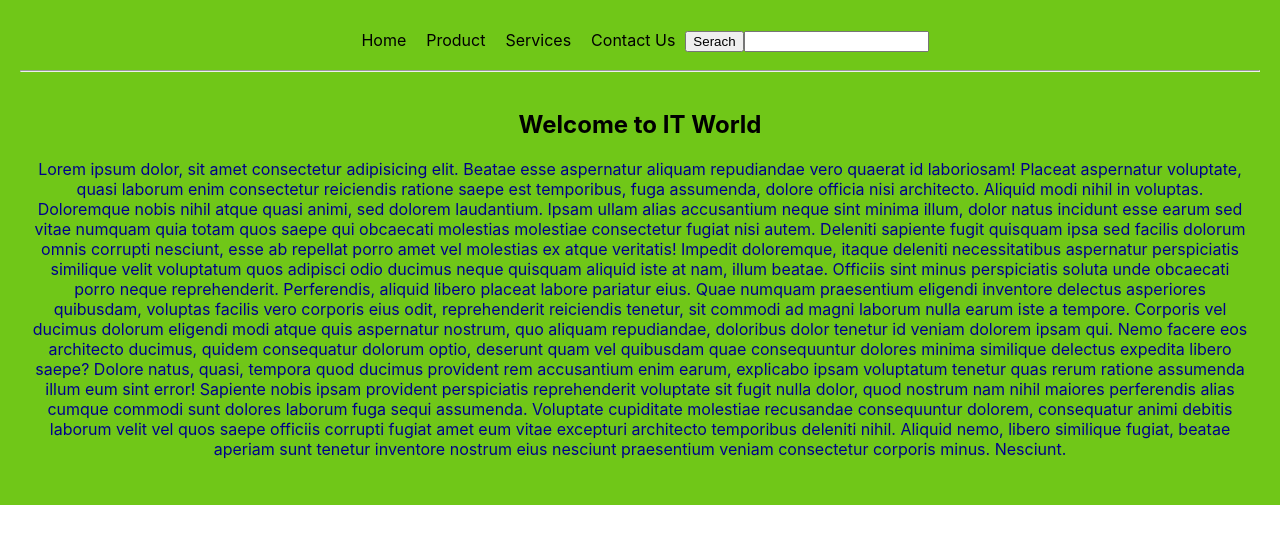
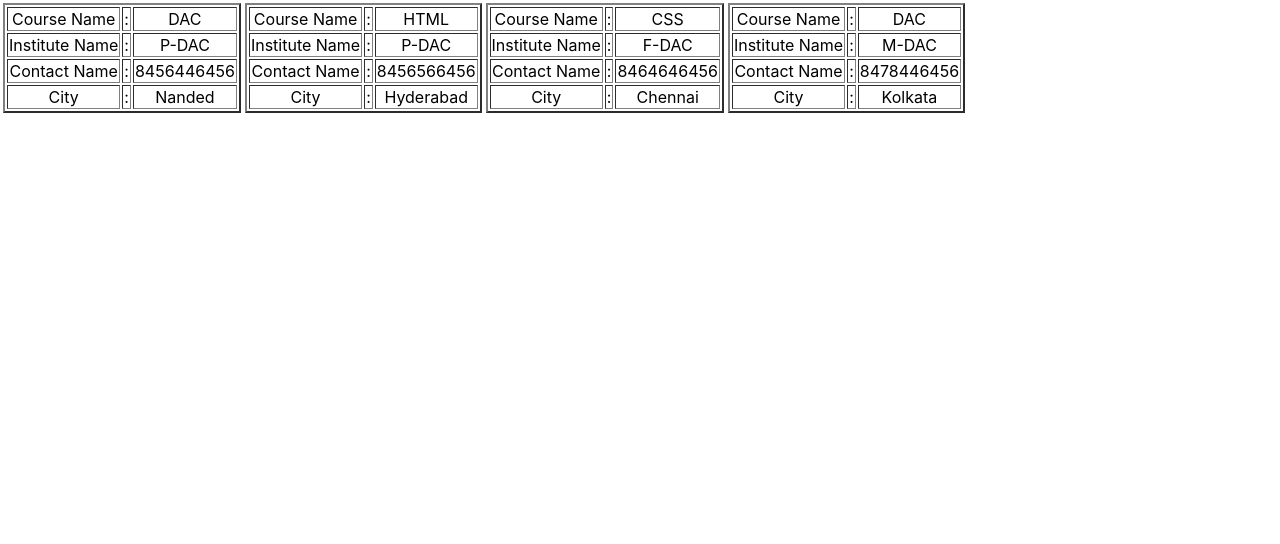
Before and after one commit to Atheradib/practice1, a React (Create React App) app in the folder practice2/: page / in a window 1280 px wide. Shown: the top 544 px of the page. Built offline with nearby package versions, Linux system fonts and the light colour scheme.

Commit message:
Courses data 25/7/21

```diff
--- a/practice2/src/App.js
+++ b/practice2/src/App.js
@@ -1,15 +1,9 @@
 import logo from './logo.svg';
 import './App.css';
-import {HeaderSection } from "./Components/A_HeaderSection/HeaderSection"
-import { Body } from "./Components/B_BodySection/Body"
+import { Courses } from './Components/Courses';
 
 function App() {
-  return (
-    <div className="App">
-      <HeaderSection/>
-      <hr/>
-      <Body/>
-    </div>
+  return ( <Courses />
   );
 }
 
--- a/practice2/src/Components/A_HeaderSection/HeaderSection.css
+++ /dev/null
@@ -1,9 +0,0 @@
-div{
-    background-color: aqua;
-    padding: 10px;
-}
-a{
-    color: black;
-    text-decoration: none;
-    padding: 10px;
-}
--- a/practice2/src/Components/A_HeaderSection/HeaderSection.jsx
+++ /dev/null
@@ -1,17 +0,0 @@
-import React from "react";
-import "./HeaderSection.css"
-
-export const HeaderSection = () => {
-    return(
-        <div>
-            <nav>
-                <a href="">Home</a>
-                <a href="">Product</a>
-                <a href="">Services</a>
-                <a href="">Contact Us</a>
-                <button>Serach</button>
-                <input type="text" />
-            </nav>
-        </div>
-    )
-}
--- a/practice2/src/Components/B_BodySection/Body.css
+++ /dev/null
@@ -1,6 +0,0 @@
-div{
-    background-color: rgb(112, 199, 24);
-}
-p{
-    color: darkblue;
-}
--- a/practice2/src/Components/B_BodySection/Body.jsx
+++ /dev/null
@@ -1,45 +0,0 @@
-import React from "react";
-import "./Body.css"
-
- export const Body = () => {
-  return (
-    <div>
-      <h2>Welcome to IT World</h2>
-      <p>
-        Lorem ipsum dolor, sit amet consectetur adipisicing elit. Beatae esse
-        aspernatur aliquam repudiandae vero quaerat id laboriosam! Placeat
-        aspernatur voluptate, quasi laborum enim consectetur reiciendis ratione
-        saepe est temporibus, fuga assumenda, dolore officia nisi architecto.
-        Aliquid modi nihil in voluptas. Doloremque nobis nihil atque quasi
-        animi, sed dolorem laudantium. Ipsam ullam alias accusantium neque sint
-        minima illum, dolor natus incidunt esse earum sed vitae numquam quia
-        totam quos saepe qui obcaecati molestias molestiae consectetur fugiat
-        nisi autem. Deleniti sapiente fugit quisquam ipsa sed facilis dolorum
-        omnis corrupti nesciunt, esse ab repellat porro amet vel molestias ex
-        atque veritatis! Impedit doloremque, itaque deleniti necessitatibus
-        aspernatur perspiciatis similique velit voluptatum quos adipisci odio
-        ducimus neque quisquam aliquid iste at nam, illum beatae. Officiis sint
-        minus perspiciatis soluta unde obcaecati porro neque reprehenderit.
-        Perferendis, aliquid libero placeat labore pariatur eius. Quae numquam
-        praesentium eligendi inventore delectus asperiores quibusdam, voluptas
-        facilis vero corporis eius odit, reprehenderit reiciendis tenetur, sit
-        commodi ad magni laborum nulla earum iste a tempore. Corporis vel
-        ducimus dolorum eligendi modi atque quis aspernatur nostrum, quo aliquam
-        repudiandae, doloribus dolor tenetur id veniam dolorem ipsam qui. Nemo
-        facere eos architecto ducimus, quidem consequatur dolorum optio,
-        deserunt quam vel quibusdam quae consequuntur dolores minima similique
-        delectus expedita libero saepe? Dolore natus, quasi, tempora quod
-        ducimus provident rem accusantium enim earum, explicabo ipsam voluptatum
-        tenetur quas rerum ratione assumenda illum eum sint error! Sapiente
-        nobis ipsam provident perspiciatis reprehenderit voluptate sit fugit
-        nulla dolor, quod nostrum nam nihil maiores perferendis alias cumque
-        commodi sunt dolores laborum fuga sequi assumenda. Voluptate cupiditate
-        molestiae recusandae consequuntur dolorem, consequatur animi debitis
-        laborum velit vel quos saepe officiis corrupti fugiat amet eum vitae
-        excepturi architecto temporibus deleniti nihil. Aliquid nemo, libero
-        similique fugiat, beatae aperiam sunt tenetur inventore nostrum eius
-        nesciunt praesentium veniam consectetur corporis minus. Nesciunt.
-      </p>
-    </div>
-  );
-};
--- /dev/null
+++ b/practice2/src/Components/Course.jsx
@@ -0,0 +1,27 @@
+export const Course = ({courseName,instituteName,contact,city}) => {
+
+return (
+    <table border="2px">
+        <tr>
+            <td>Course Name</td>
+            <td>:</td>
+            <td>{courseName}</td>
+        </tr>
+        <tr>
+            <td>Institute Name</td>
+            <td>:</td>
+            <td>{instituteName}</td>
+        </tr>
+        <tr>
+            <td>Contact Name</td>
+            <td>:</td>
+            <td>{contact}</td>
+        </tr>
+        <tr>
+            <td>City</td>
+            <td>:</td>
+            <td>{city}</td>
+        </tr>
+        </table>
+)
+}
--- /dev/null
+++ b/practice2/src/Components/Courses.jsx
@@ -0,0 +1,23 @@
+import {Course} from "./Course";
+import {CoursesReducer} from "../reducers/CoursesReducer";
+
+export const Courses = () => {
+    console.log(CoursesReducer);
+    return (
+        <div className="App">
+            <table>
+                <tr>
+                    {CoursesReducer.Data.map((item) => (
+                        <td>
+                            <Course courseName={item.courseName}
+                            instituteName={item.instituteName}
+                            contact={item.contact}
+                            city={item.city} />
+                        </td>
+                    ))}
+                </tr>
+            </table>
+
+        </div>
+    )
+}
--- /dev/null
+++ b/practice2/src/reducers/CoursesReducer.js
@@ -0,0 +1,28 @@
+export const CoursesReducer = {
+    Data: [
+        {
+        courseName: "DAC",
+        instituteName: "P-DAC",
+        contact: "8456446456",
+        city : "Nanded"
+        },
+        {courseName: "HTML",
+        instituteName: "P-DAC",
+        contact: "8456566456",
+        city : "Hyderabad"
+        },
+        {
+        courseName: "CSS",
+        instituteName: "F-DAC",
+        contact: "8464646456",
+        city : "Chennai"
+        },
+        {
+        courseName: "DAC",
+        instituteName: "M-DAC",
+        contact: "8478446456",
+        city : "Kolkata"
+        }
+
+    ]
+}
```
